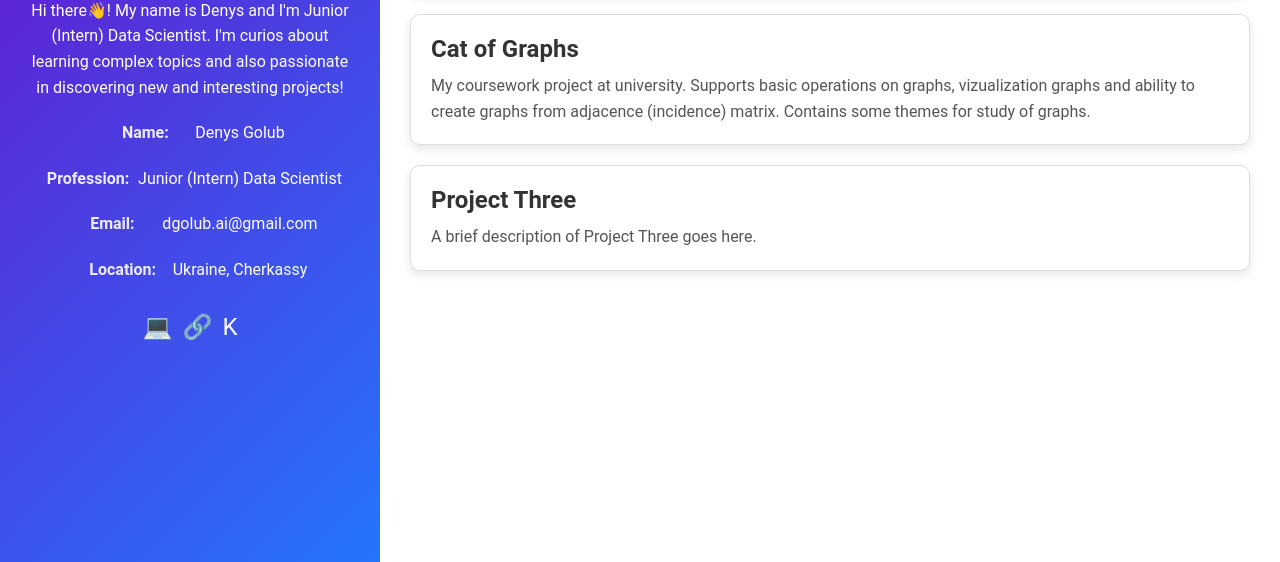
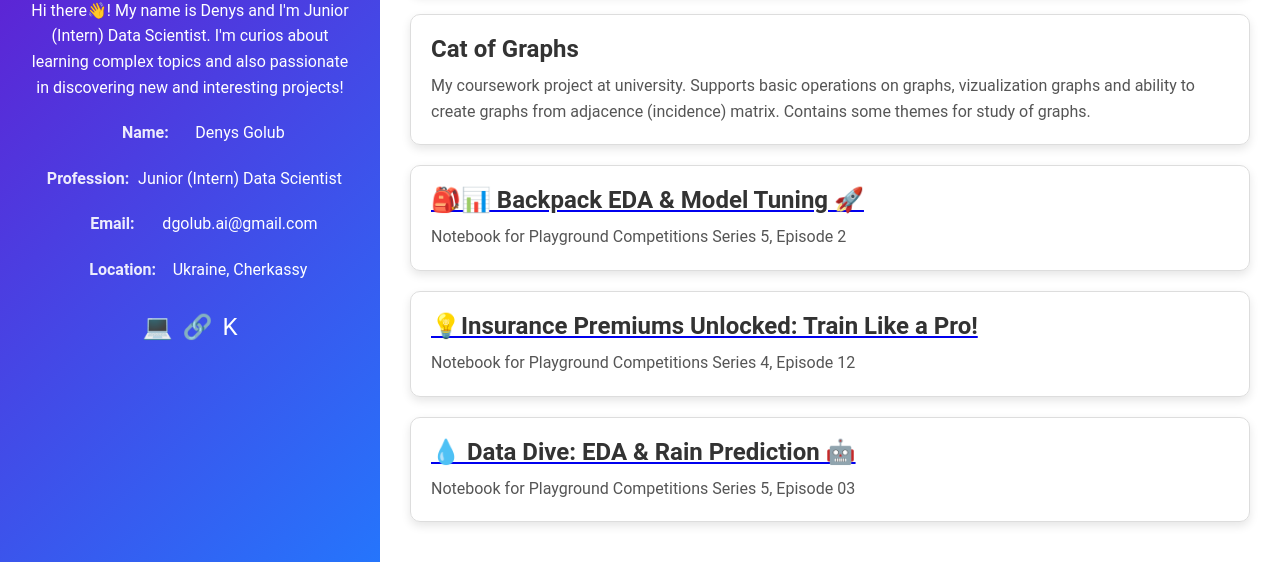
Before and after one commit to DenysGolub/portfolio-site, a plain HTML site: page index.html in a window 1280 px wide. Shown: the part 238-800 px from the top of the page. Drawn offline with Linux system fonts and the light colour scheme.

Commit message:
Update index.html

```diff
--- a/index.html
+++ b/index.html
@@ -165,9 +165,21 @@
         </div>
 
         <div class="project">
-            <h3>Project Three</h3>
-            <p>A brief description of Project Three goes here.</p>
+            <a href='https://www.kaggle.com/code/iwways/backpack-eda-model-tuning'><h3>🎒📊 Backpack EDA & Model Tuning 🚀</h3></a>
+            <p>Notebook for Playground Competitions Series 5, Episode 2</p>
         </div>
+
+        <div class="project">
+            <a href='https://www.kaggle.com/code/iwways/insurance-premiums-unlocked-train-like-a-pro/notebook'><h3>💡Insurance Premiums Unlocked: Train Like a Pro!</h3></a>
+            <p>Notebook for Playground Competitions Series 4, Episode 12</p>
+        </div>
+
+
+         <div class="project">
+            <a href='https://www.kaggle.com/code/iwways/data-dive-eda-rain-prediction'><h3>💧 Data Dive: EDA & Rain Prediction 🤖</h3></a>
+            <p>Notebook for Playground Competitions Series 5, Episode 03</p>
+        </div>
+
     </div>
 
 </body>
```
